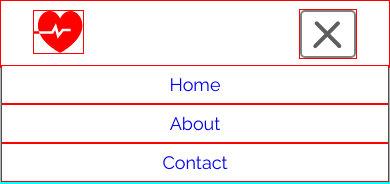
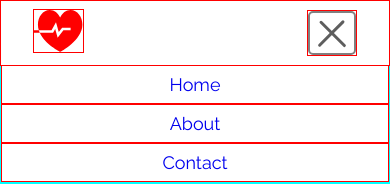
Before and after one commit to Di6bLos/cpr-website, a plain HTML site: page index.html in a window 390 px wide. Both pictures are taken after a click on the element 328 px from the left and 34 px from the top of the page. Shown: the top 184 px of the page. Drawn offline with Linux system fonts and the light colour scheme.

Commit message:
Menu toggle button css adjustments

```diff
--- a/style.css
+++ b/style.css
@@ -80,11 +80,11 @@ img {
 /* ------- Menu Toggle -------- */
 
 .menu-toggle {
-    display: none;
+  display: none;
   border: 2px solid grey;
-  padding:  8px ;
-  width: 56px;
-  height: 48px;
+  padding: 7px 4px;
+  width: 48px;
+  height: 44px;
   border-radius: 5px;
   background: white;
 }
@@ -98,7 +98,7 @@ img {
 .menu-icon:before {
   display: block;
   width: 100%;
-  height: 4px;
+  height: 3px;
   background: #5e5e5e;
   position: relative;
   border-radius: 8px;
@@ -122,11 +122,11 @@ img {
 }
 
 .open:after {
-  transform: rotate(45deg) translate(-8px, -8px);
+  transform: rotate(45deg) translate(-7px, -8px);
 }
 
 .open:before {
-  transform: rotate(-45deg) translate(-10px, 8px);
+  transform: rotate(-45deg) translate(-9px, 8px);
 }
 
 /* ======================== */
@@ -138,6 +138,7 @@ img {
   justify-content: center;
   align-items: center;
 }
+/* =========== Media Queries ========== */
 
 /* Sets styling for screens smaller than 780px (Tablets) */
 @media screen and (max-width: 720px) {
```
